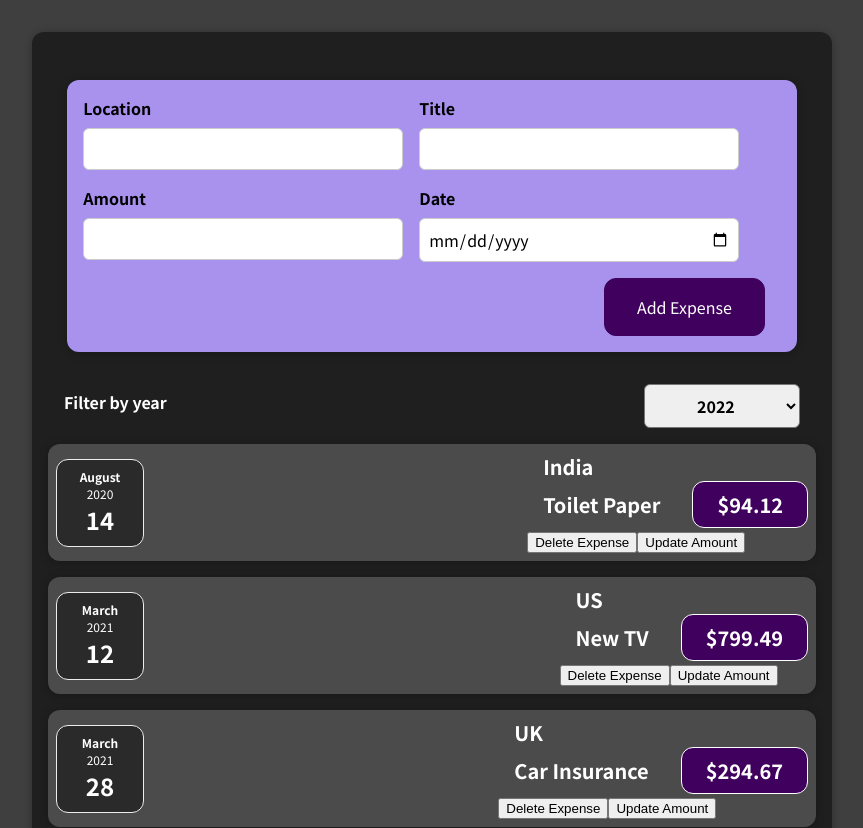
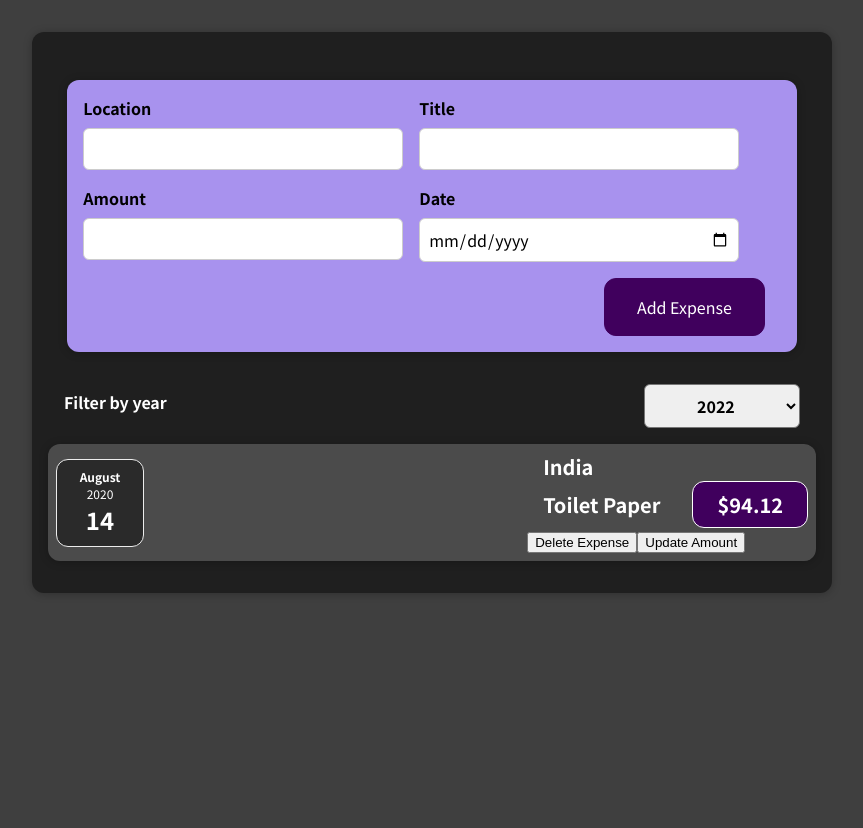
Before and after one commit to s-k-22/ExpenseTrackerReact, a React (Create React App) app: page / in a window 1280 px wide. Shown: the top 828 px of the page, without its empty margins (208-1071 px from the left). After the commit the page ends 800 px from the top, so only its background shows below. Built offline with nearby package versions, Linux system fonts and the light colour scheme.

Commit message:
fitered expenses are rendered(H)

```diff
--- a/src/App.js
+++ b/src/App.js
@@ -42,17 +42,17 @@ const App = () => {
 
   const filterChangeHandler = (selectedYear) => {
     setFilteredYear(selectedYear);
-   const filteredList = expenses.filter((exp) => {
-     return exp.date.getFullYear() == selectedYear;
-   });
-    setExpenses(filteredList);
-  };
+     };
 
   const submitExpenseDataHandler = (expense) => {
     setExpenses((prevState) => {
       return [expense, ...prevState];
     });
   };
+
+  const filteredExpenses = expenses.filter((exp) => {
+    return exp.date.getFullYear() == filteredYear;
+  });
 
   return (
     <Card className="expenses">
@@ -61,7 +61,7 @@ const App = () => {
         selected={filteredYear}
         onChangeFilter={filterChangeHandler}
       />
-      {expenses.map((exp) => {
+      {filteredExpenses.map((exp) => {
         return (
           <ExpenseItem
             key={exp.id}
```
